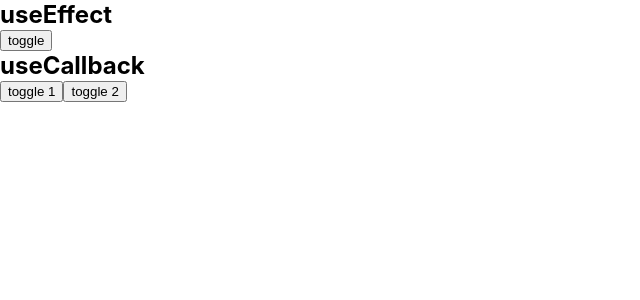
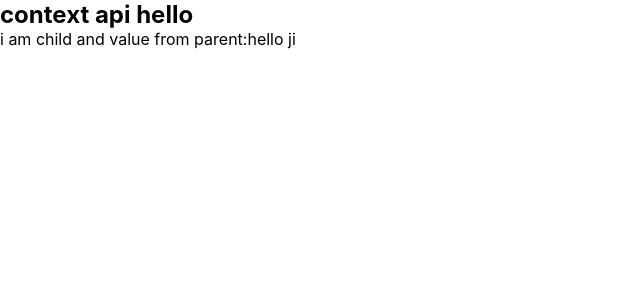
Before and after one commit to akshitkumar450/Advanced-Hooks, a React (Create React App) app: page / in a window 1280 px wide. Shown: the top 300 px of the page, without its empty margins (0-640 px from the left). Built offline with nearby package versions, Linux system fonts and the light colour scheme.

Commit message:
context api-1

```diff
--- a/src/App.js
+++ b/src/App.js
@@ -3,11 +3,14 @@ import UseCallback from "./UseCallback";
 import UseEffectEx from "./UseEffect";
 import UseEffect from "./UseEffect";
 import UseEffectuseLayout from "./UseEffect-useLayout";
+import ContextRoot from "./Context-Api/ContextRoot";
 function App() {
   return (
     <div>
+      {/*
       <UseEffectEx />
-      <UseCallback />
+    <UseCallback />*/}
+      <ContextRoot />
     </div>
   );
 }
--- /dev/null
+++ b/src/Context-Api/Child.js
@@ -0,0 +1,12 @@
+import React, { useContext } from "react";
+import context from "./Context";
+
+function Child() {
+  const value = useContext(context);
+  console.log(value);
+
+  //   using the updated value of context
+  return <div>i am child and value from parent:{value}</div>;
+}
+
+export default Child;
--- /dev/null
+++ b/src/Context-Api/Context.js
@@ -0,0 +1,5 @@
+import React, { createContext } from "react";
+
+const context = createContext("hello");
+
+export default context;
--- /dev/null
+++ b/src/Context-Api/ContextRoot.js
@@ -0,0 +1,20 @@
+import React, { useContext } from "react";
+import Child from "./Child";
+import context from "./Context";
+
+function ContextRoot() {
+  // consuming the context value
+  const value = useContext(context);
+  console.log(value);
+  return (
+    <div>
+      <h2>context api {value}</h2>
+      {/*setting and providing the value to Child component */}
+      <context.Provider value={"hello  ji"}>
+        <Child />
+      </context.Provider>
+    </div>
+  );
+}
+
+export default ContextRoot;
```
